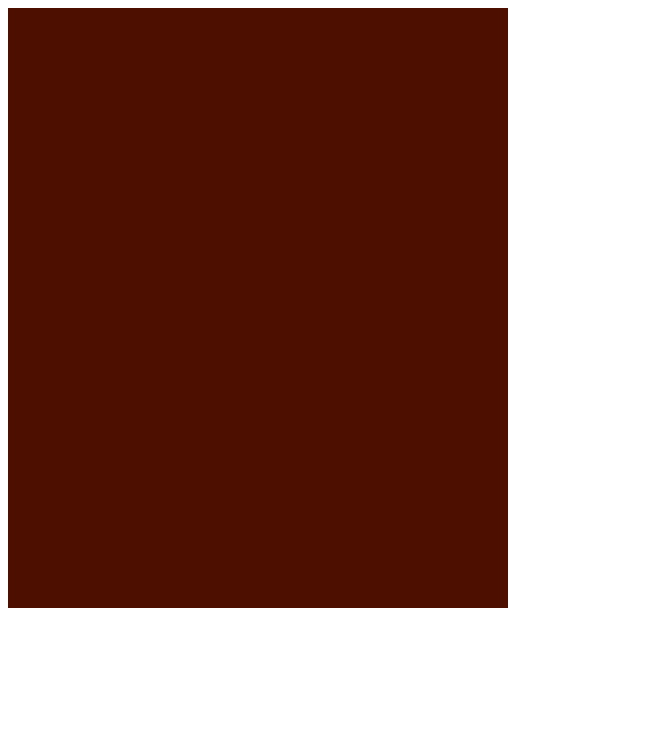
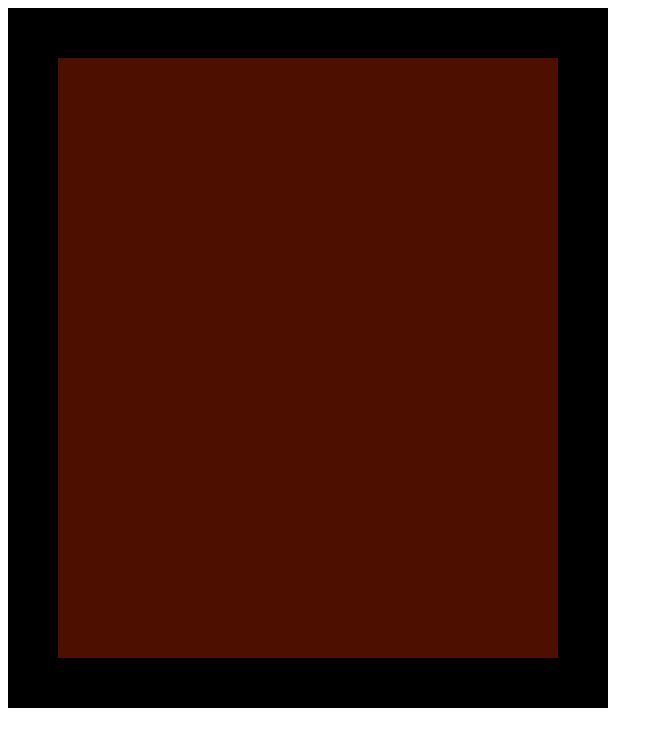
Before and after one commit to AaronJHarvey/Rithko-Painting, a plain HTML site: page src/index.html in a window 1280 px wide. Shown: the whole page, without its empty margins (0-663 px from the left). Drawn offline with Linux system fonts and the light colour scheme.

Commit message:
adds and styles frame div

```diff
--- a/src/index.html
+++ b/src/index.html
@@ -9,8 +9,9 @@
         <link rel='stylesheet' href="./styles.css">
     </head>
     <body>
-        <div class="canvas">
-
+        <div class="frame">
+            <div class="canvas">
+            </div>
         </div>
     </body>
 
--- a/src/styles.css
+++ b/src/styles.css
@@ -3,3 +3,8 @@
 	height: 600px;
 	background-color: #4d0f00;
 }
+
+.frame {
+	border: solid 50px black;
+	width: 500px;
+}
```
